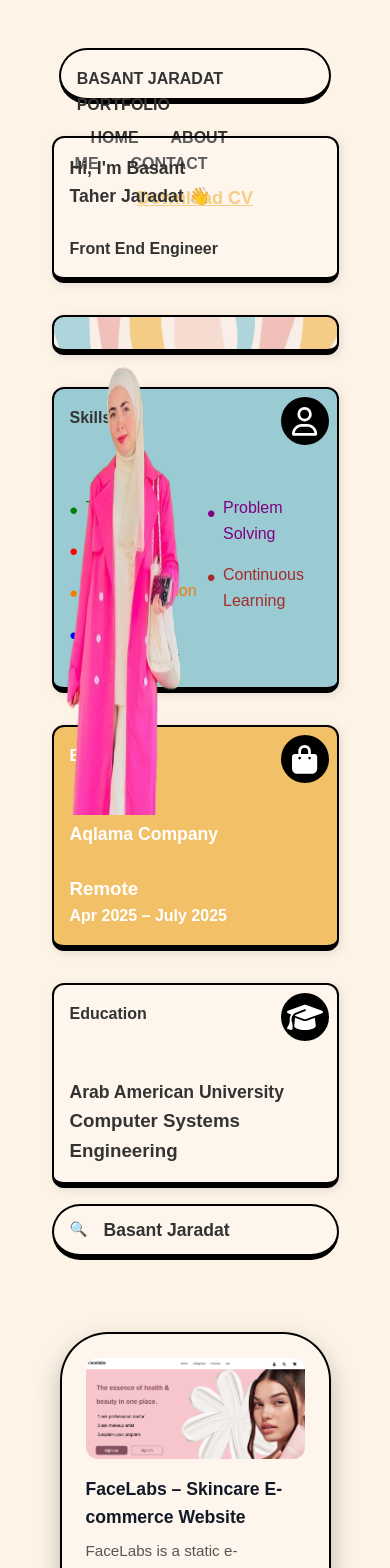
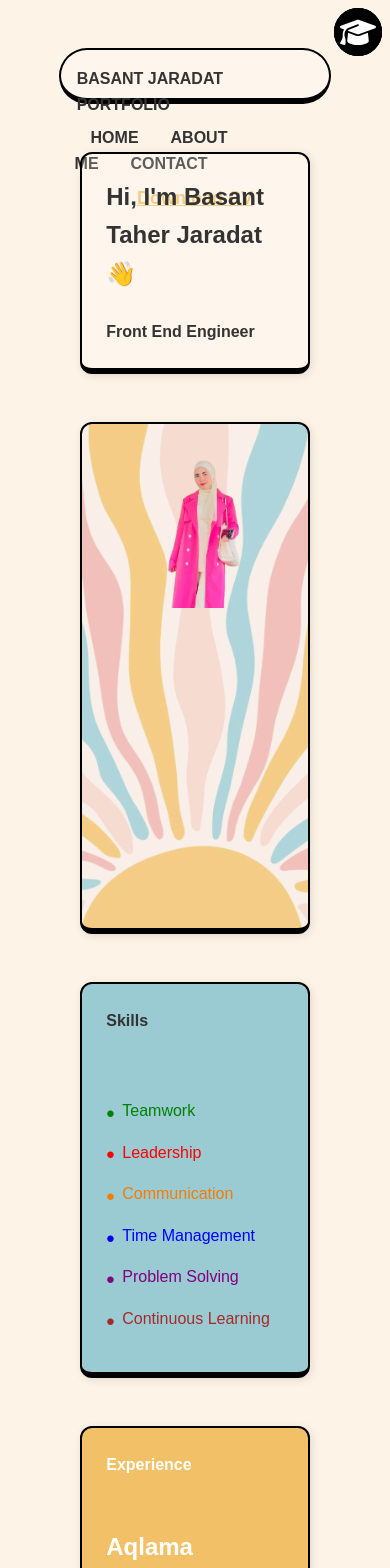
Before and after one commit to basantjaradat/Portfolio, a Next.js app: page / in a window 390 px wide. Shown: the top 1568 px of the page. Built offline with nearby package versions, Linux system fonts and the light colour scheme.

Commit message:
Update home.css

```diff
--- a/src/styles/home.css
+++ b/src/styles/home.css
@@ -1,4 +1,3 @@
-
 * {
     box-sizing: border-box;
     margin: 0;
@@ -19,21 +18,32 @@ body {
     justify-content: center;
 }
 
-.hi-card {
-    background-color: rgba(255, 255, 255, 0.2);
+.hi-card,
+.profile-card,
+.skills-card,
+.exp-card,
+.ed-card {
     border-radius: 12px;
     box-shadow: 2px 2px 10px rgba(0, 0, 0, 0.1);
     border: 2px solid black;
+    border-bottom: 6px solid black;
     padding: 1.5rem;
-    width: 24rem;
-    height: 11.5rem;
-    border-bottom: 6px solid black;
-    text-align: left;
     transition: transform 0.3s ease, box-shadow 0.3s ease;
-    margin-left: 1rem;
 }
 
-.hi-card:hover {
+.hi-card {
+    background-color: rgba(255, 255, 255, 0.2);
+    width: 100%;
+    max-width: 24rem;
+    height: auto;
+    text-align: left;
+}
+
+.hi-card:hover,
+.profile-card:hover,
+.skills-card:hover,
+.exp-card:hover,
+.ed-card:hover {
     transform: translateY(-8px);
     box-shadow: 4px 6px 20px rgba(0, 0, 0, 0.35);
 }
@@ -41,75 +51,38 @@ body {
 .profile-card {
     position: relative;
     background-color: rgba(255, 255, 255, 0.2);
-    border-radius: 12px;
-    box-shadow: 2px 2px 10px rgba(0, 0, 0, 0.1);
-    border: 2px solid black;
-    border-bottom: 6px solid black;
-    padding: 1.5rem;
-    width: 29rem;
+    width: 100%;
+    max-width: 29rem;
     height: 32rem;
     text-align: center;
-    transition: transform 0.3s ease, box-shadow 0.3s ease;
-    margin-left: 1.3rem;
-    z-index: 1;
     background-image: url("/images/download.jpg");
     background-size: cover;
     background-position: center;
     background-blend-mode: overlay;
-}
-
-.heart-icon {
-    position: absolute;
-    top: 0.5rem;
-    right: 0.5rem;
-    background-color: black;
-    color: #fff;
-    font-size: 1.8rem;
-    width: 3rem;
-    height: 3rem;
-    border-radius: 50%;
-    display: flex;
-    align-items: center;
-    justify-content: center;
-    cursor: pointer;
-    transition: color 0.3s ease;
-}
-
-.profile-card:hover {
-    transform: translateY(-8px);
-    box-shadow: 4px 6px 20px rgba(0, 0, 0, 0.35);
+    z-index: 1;
 }
 
 .profile-img {
     width: 100%;
     height: 30rem;
-    background-color: rgba(255, 255, 255, 0.0);
     border-radius: 12px;
-    margin-bottom: 1rem;
     position: absolute;
-    margin-top: 0.1rem;
-    margin-left: -14.2rem;
+    top: 0.1rem;
+    left: 0;
     z-index: 0;
 }
 
-.skills-card {
-    position: relative;
-    background-color: #9ACBD2;
-    border-radius: 12px;
-    box-shadow: 2px 2px 10px rgba(0, 0, 0, 0.1);
-    border: 2px solid black;
-    border-bottom: 6px solid black;
-    padding: 1.5rem;
-    width: 24rem;
-    height: 15rem;
-    text-align: left;
-    transition: transform 0.3s ease, box-shadow 0.3s ease;
-    margin-left: 1.3rem;
+.skills-card,
+.exp-card,
+.ed-card {
+    width: 100%;
+    max-width: 24rem;
+    height: auto;
+    margin: 1rem auto;
 }
 
-.skills-card:hover {
-    transform: translateY(-5px);
-    box-shadow: 0 12px 28px rgba(0, 0, 0, 0.15);
+.skills-card {
+    background-color: #9ACBD2;
 }
 
 .skills-header {
@@ -119,7 +92,10 @@ body {
     margin-bottom: 1.5rem;
 }
 
-.skills-icon {
+.skills-icon,
+.heart-icon,
+.bag-icon,
+.cap-icon {
     position: absolute;
     top: 0.5rem;
     right: 0.5rem;
@@ -139,7 +115,6 @@ body {
 .skills-list {
     list-style: none;
     padding: 0;
-    margin: 0;
     column-count: 2;
     column-gap: 1.5rem;
     font-size: 1rem;
@@ -148,8 +123,8 @@ body {
 
 .skills-list li {
     margin-bottom: 1rem;
+    padding-left: 1rem;
     position: relative;
-    padding-left: 1rem;
 }
 
 .skills-list li::before {
@@ -161,88 +136,19 @@ body {
 }
 
 .exp-card {
-    position: relative;
     background-color: #F2C067;
-    border-radius: 12px;
-    box-shadow: 2px 2px 10px rgba(0, 0, 0, 0.1);
-    border: 2px solid black;
-    border-bottom: 6px solid black;
-    padding: 1.5rem;
-    width: 24rem;
-    height: 15rem;
-    text-align: left;
-    transition: transform 0.3s ease, box-shadow 0.3s ease;
-    margin-right: 31rem;
-    margin-top: -16.3rem;
-    margin-left: 1rem;
     color: #fff;
 }
 
-.bag-icon {
-    position: absolute;
-    top: 0.5rem;
-    right: 0.5rem;
-    background-color: black;
-    color: #fff;
-    font-size: 1.8rem;
-    width: 3rem;
-    height: 3rem;
-    border-radius: 50%;
-    display: flex;
-    align-items: center;
-    justify-content: center;
-    cursor: pointer;
-    transition: color 0.3s ease;
-}
-
-.exp-card:hover {
-    transform: translateY(-8px);
-    box-shadow: 4px 6px 20px rgba(0, 0, 0, 0.35);
-}
-
 .ed-card {
-    position: relative;
     background-color: rgba(255, 255, 255, 0.2);
-    border-radius: 12px;
-    box-shadow: 2px 2px 10px rgba(0, 0, 0, 0.1);
-    border: 2px solid black;
-    border-bottom: 6px solid black;
-    padding: 1.5rem;
-    width: 24rem;
-    height: 15rem;
-    text-align: left;
-    transition: transform 0.3s ease, box-shadow 0.3s ease;
-    margin-left: 2.5rem;
-    margin-top: -16rem;
-}
-
-.cap-icon {
-    position: absolute;
-    top: 0.5rem;
-    right: 0.5rem;
-    background-color: black;
-    color: #fff;
-    font-size: 1.8rem;
-    width: 3rem;
-    height: 3rem;
-    border-radius: 50%;
-    display: flex;
-    align-items: center;
-    justify-content: center;
-    cursor: pointer;
-    transition: color 0.3s ease;
-}
-
-.ed-card:hover {
-    transform: translateY(-8px);
-    box-shadow: 4px 6px 20px rgba(0, 0, 0, 0.35);
 }
 
 .search-box {
     display: flex;
     justify-content: space-between;
     align-items: center;
-    margin-bottom: 2rem;
+    margin: 2rem auto;
     font-weight: bold;
     background-color: rgba(255, 255, 255, 0.2);
     border: 2px solid black;
@@ -251,15 +157,11 @@ body {
     padding: 0.5rem 1rem;
     max-width: 20rem;
     height: 3.5rem;
-    margin-left: 37rem;
-    margin-top: 1rem;
-    margin-bottom: 4rem;
 }
 
 .search-box h1 {
     border: none;
     background: none;
-    margin-left: 1rem;
     width: 100%;
 }
 
@@ -272,8 +174,6 @@ body {
     grid-template-columns: repeat(auto-fit, minmax(15rem, 1fr));
     gap: 2rem;
     padding: 2rem;
-    margin-left: 6rem;
-    margin-bottom: 4rem;
 }
 
 .project-card {
@@ -287,7 +187,9 @@ body {
     flex-direction: column;
     justify-content: space-between;
     transition: transform 0.3s ease;
-    width: 35rem;
+    width: 100%;
+    max-width: 35rem;
+    margin: auto;
 }
 
 .project-card:hover {
@@ -364,122 +266,31 @@ body {
     color: #fff;
 }
 
-/* ================= */
-/* Responsive Styles */
-/* ================= */
-
-@media (max-width: 1200px) {
-  .container {
-    justify-content: center;
-    gap: 1rem;
+@media (max-width: 768px) {
+    .container,
+    .project-section {
+        padding: 1rem;
+        flex-direction: column;
+        align-items: center;
     }
 
+    .search-box,
+    .project-card,
     .hi-card,
+    .profile-card,
     .skills-card,
     .exp-card,
-  .ed-card,
-  .profile-card {
-    width: 100%;
-    max-width: 28rem;
-    margin-left: auto !important;
-    margin-right: auto !important;
-    height: auto !important;
-    margin-top: 1rem !important;
+    .ed-card {
+        margin: 1rem auto;
+        width: 90%;
     }
 
-  .exp-card,
-  .ed-card {
-    margin-top: 1rem !important;
-    margin-right: auto !important;
-    margin-left: auto !important;
+    .profile-img {
+        height: auto;
+        position: relative;
     }
 
-  .search-box {
-    max-width: 95vw;
-    margin-left: auto !important;
-    margin-top: 1rem;
-  }
-
-  .project-section {
-    margin-left: auto !important;
-    margin-right: auto !important;
-    padding: 1rem;
-  }
-
-  .project-card {
-    width: 100%;
-    max-width: 32rem;
+    .skills-list {
+        column-count: 1;
     }
 }
-
-@media (max-width: 768px) {
-  body {
-    padding: 1rem;
-  }
-  .container {
-    flex-direction: column;
-    gap: 1rem;
-  }
-
-  .hi-card,
-  .skills-card,
-  .exp-card,
-  .ed-card,
-  .profile-card {
-    width: 100% !important;
-    max-width: 100% !important;
-    margin-left: auto !important;
-    margin-right: auto !important;
-    height: auto !important;
-  }
-
-  .search-box {
-    max-width: 100%;
-    margin-left: auto !important;
-    margin-right: auto !important;
-  }
-
-  .project-section {
-    grid-template-columns: 1fr !important;
-    margin-left: auto !important;
-    margin-right: auto !important;
-    padding: 0.5rem;
-  }
-
-  .project-card {
-    width: 100%;
-    max-width: 100%;
-  }
-
-  .project-image {
-    height: auto;
-  }
-}
-
-@media (max-width: 480px) {
-  h1, .project-title {
-    font-size: 1.1rem;
-  }
-  .search-box {
-    font-size: 0.9rem;
-  }
-
-  .hi-card,
-  .skills-card,
-  .exp-card,
-  .ed-card,
-  .profile-card {
-    padding: 1rem !important;
-  }
-
-  .tag,
-  .tech-tag {
-    font-size: 0.65rem;
-    padding: 0.25rem 0.5rem;
-  }
-
-  .btn {
-    font-size: 0.85rem;
-    padding: 0.4rem 1rem;
-  }
-}
```
Lines whose indentation alone changed are shown as unchanged.
